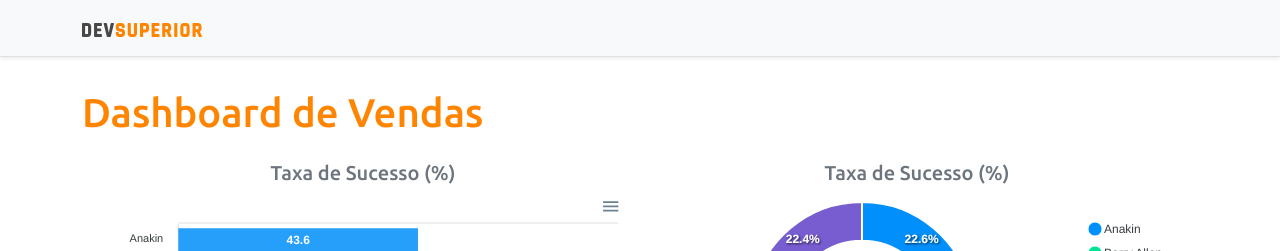
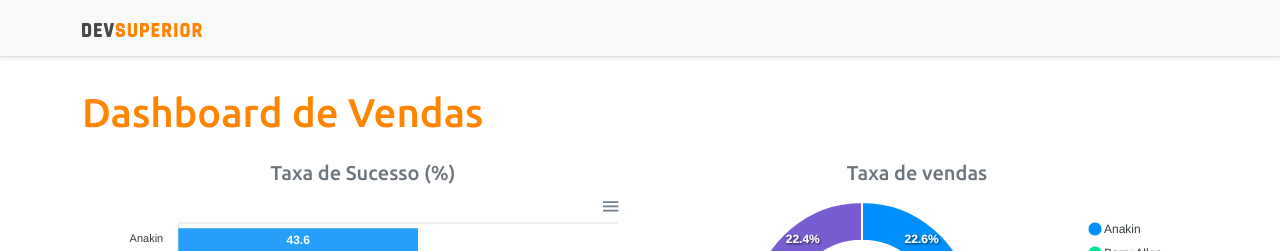
Before and after one commit to denersonpinas/projeto-sds4, a React (Create React App) app in the folder frontend/: page / in a window 1280 px wide. Shown: the top 251 px of the page. Built offline with nearby package versions, Linux system fonts and the light colour scheme.

Commit message:
Update title

```diff
--- a/frontend/src/App.tsx
+++ b/frontend/src/App.tsx
@@ -18,7 +18,7 @@
             <BarChart/>
           </div>
           <div className="col-sm-6" >
-          <h5 className="text-center text-secondary">Taxa de Sucesso (%)</h5>
+          <h5 className="text-center text-secondary">Taxa de vendas</h5>
             <DonutChart/>
           </div>
         </div>
```
